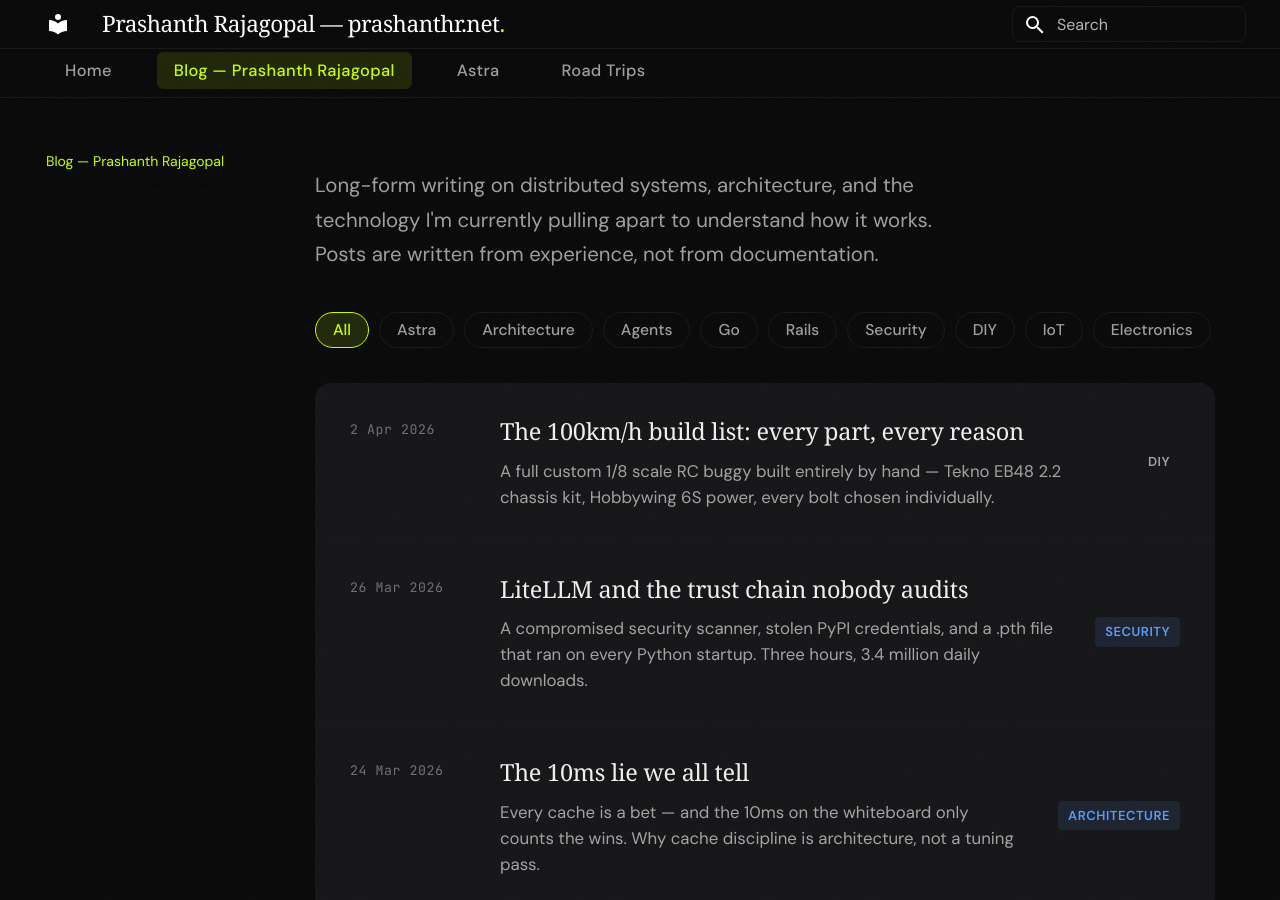
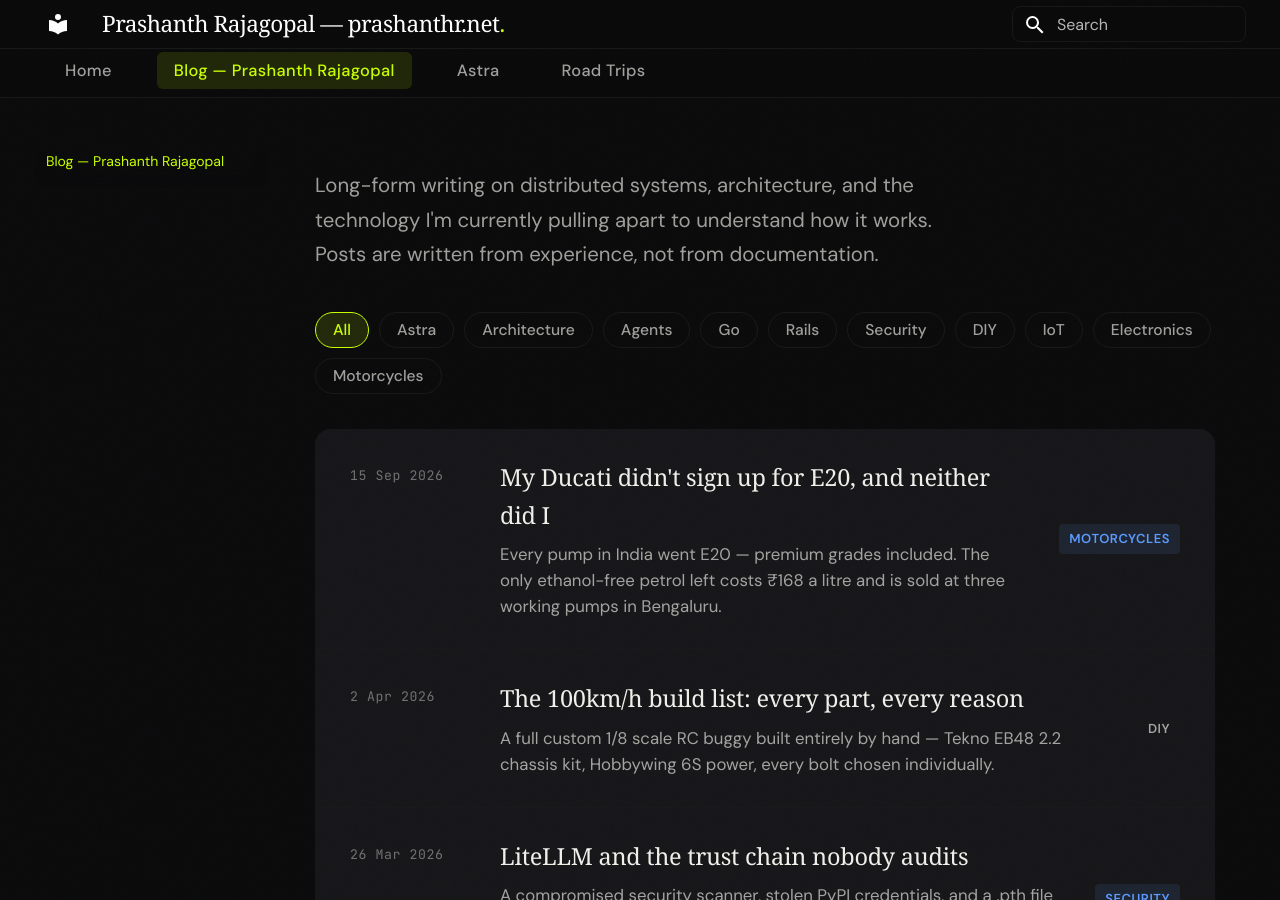
Before and after one commit to prashanthrajagopal/prashanthrajagopal.github.io, an MkDocs documentation site: the page built from docs/blog/index.md, in a window 1280 px wide and 900 px high. Built offline with MkDocs 1.6.1 and Material for MkDocs 9.7.7, drawn with Linux system fonts in a browser that asks for light colours; some web fonts are replaced.

Commit message:
new post: My Ducati didn't sign up for E20
Adds the E20 / ethanol-free fuel post under a new Motorcycles category,
a Motorcycles filter chip on the blog index, an llms.txt entry, and
refreshes the homepage recent-posts block.

```diff
--- a/docs/blog/index.md
+++ b/docs/blog/index.md
@@ -21,9 +21,18 @@ hide:
     <button type="button" class="pr-filter-chip" data-filter="diy">DIY</button>
     <button type="button" class="pr-filter-chip" data-filter="iot">IoT</button>
     <button type="button" class="pr-filter-chip" data-filter="electronics">Electronics</button>
+    <button type="button" class="pr-filter-chip" data-filter="motorcycles">Motorcycles</button>
   </div>
 
   <div class="blog-posts-list">
+    <a class="blog-post-row" href="posts/my-ducati-didnt-sign-up-for-e20/" data-tags="motorcycles ducati e20 india">
+      <span class="post-date">15 Sep 2026</span>
+      <div>
+        <h3>My Ducati didn't sign up for E20, and neither did I</h3>
+        <p>Every pump in India went E20 — premium grades included. The only ethanol-free petrol left costs ₹168 a litre and is sold at three working pumps in Bengaluru.</p>
+      </div>
+      <span class="post-tag tag-architecture">Motorcycles</span>
+    </a>
     <a class="blog-post-row" href="posts/the-100kmph-build-list/" data-tags="diy rc-cars electronics india">
       <span class="post-date">2 Apr 2026</span>
       <div>
--- a/docs/llms.txt
+++ b/docs/llms.txt
@@ -4,6 +4,7 @@
 
 ## Blog
 
+- [My Ducati didn't sign up for E20, and neither did I](https://prashanthr.net/blog/posts/my-ducati-didnt-sign-up-for-e20/): India's E20 rollout, why E10-rated bikes suffer, and hunting for ethanol-free XP100 / Speed 100 in Bengaluru.
 - [LiteLLM and the trust chain nobody audits](https://prashanthr.net/blog/posts/litellm-and-the-trust-chain-nobody-audits/): A compromised security scanner led to malicious PyPI packages that harvested credentials and spread through Kubernetes clusters in three hours.
 - [The 10ms lie we all tell](https://prashanthr.net/blog/posts/the-10ms-lie-we-all-tell/): Cache discipline as architecture discipline — every cache is a bet, and we only count the wins.
 - [What Rails taught me about supervision](https://prashanthr.net/blog/posts/what-rails-taught-me-about-supervision/): How Puma, Sidekiq, and a decade of Rails shaped Astra's actor supervision tree.
@@ -42,6 +43,6 @@
 - Author: Prashanth Rajagopal, software architect with 15+ years building production systems
 - Astra: autonomous agent OS — microkernel, actor model, DAG-based task graph, 16 microservices, chat agents, Slack integration
 - Tech stack: Go (Astra kernel), Ruby/Rails, Python, TypeScript
-- Interests: distributed systems, IoT, Home Assistant, RC cars, electronics, ESP32
+- Interests: distributed systems, IoT, Home Assistant, RC cars, electronics, ESP32, motorcycles
 - Site built with Zensical (MkDocs Material)
 - Location: India
```
Also changed, not shown: docs/blog/posts/my-ducati-didnt-sign-up-for-e20.md (added, +87 -0 lines), docs/index.md (+1 -1 lines).
